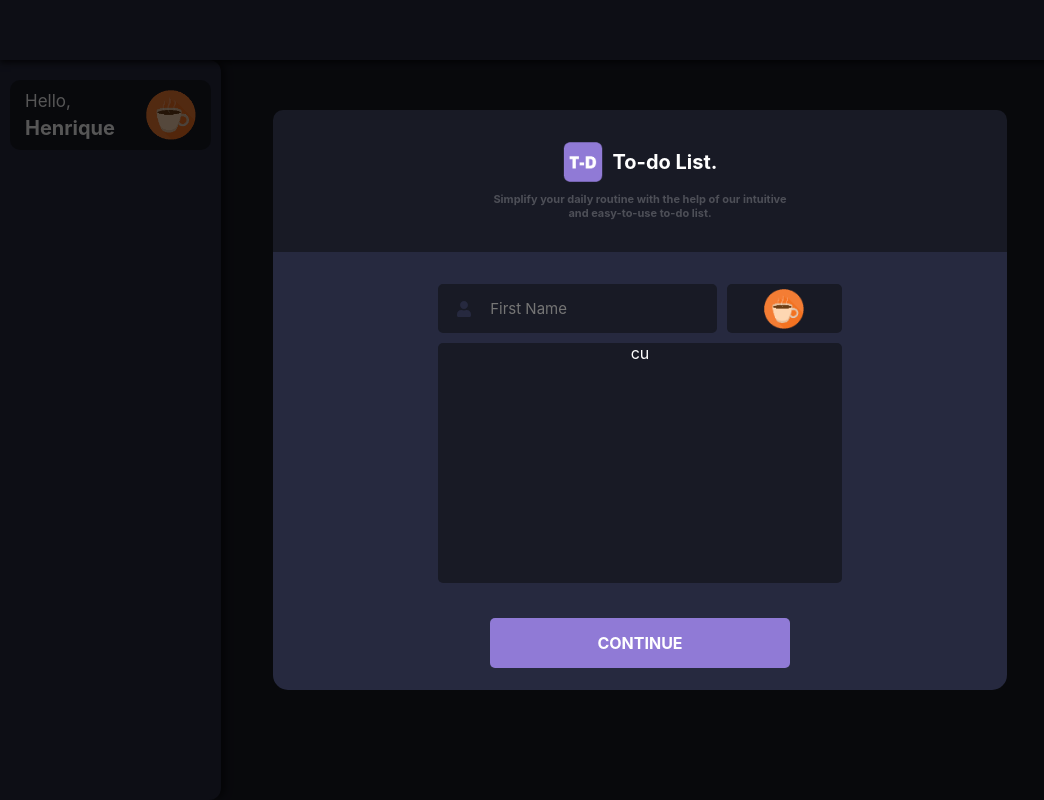
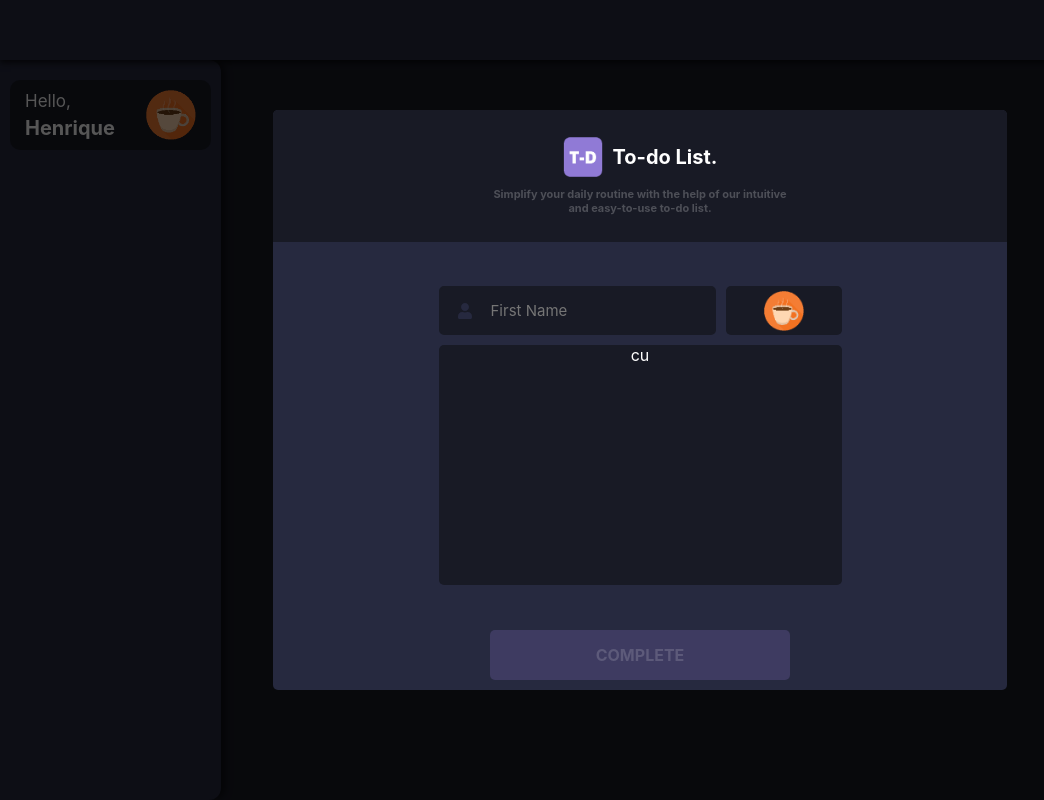
Before and after one commit to oPedroFranca/Todo-list, a React (Vite) app: page / in a window 1280 px wide. Shown: the whole page, without its empty margins (0-1044 px from the left). Built offline with nearby package versions, Linux system fonts and the light colour scheme.

Commit message:
create layout - creating modalForm

```diff
--- a/src/components/ModalFormUser/index.tsx
+++ b/src/components/ModalFormUser/index.tsx
@@ -8,6 +8,10 @@ import {
   ModalDiv,
   ModalForm,
   ModalHeader,
+  ModalHeaderDiv,
+  ModalHeaderIcon,
+  ModalHeaderInfo,
+  ModalHeaderTitle,
   ModalMain,
 } from './style';
 
@@ -23,15 +27,15 @@ export const ModalFormUser = () => {
       <ModalContent>
         <ModalHeader>
           <span>
-            <div>
-              <img src="public/icons/icon-Todo.png" alt="" />
-              <h1>To-do List.</h1>
-            </div>
+            <ModalHeaderDiv>
+              <ModalHeaderIcon src="public/icons/icon-Todo.png" alt="" />
+              <ModalHeaderTitle>To-do List.</ModalHeaderTitle>
+            </ModalHeaderDiv>
 
-            <p>
+            <ModalHeaderInfo>
               Simplify your daily routine with the help of our intuitive <br />{' '}
               and easy-to-use to-do list.
-            </p>
+            </ModalHeaderInfo>
           </span>
         </ModalHeader>
         <ModalMain>
--- a/src/components/ModalFormUser/style.tsx
+++ b/src/components/ModalFormUser/style.tsx
@@ -21,46 +21,48 @@ export const ModalContent = styled.div`
   max-height: 580px;
 
   margin: auto;
-  border-radius: 15px;
+  border-radius: 5px;
 
   top: 50%;
   left: 50%;
   transform: translate(-50%, -50%);
+
+  overflow: auto;
 `;
+
 // ---------------------- HEADER ----------------------
 
 export const ModalHeader = styled.div`
   display: flex;
-  flex-direction: row;
+  align-items: center;
+  align-content: center;
   justify-content: center;
-  align-items: center;
-  border-radius: 10px 10px 0px 0px;
   background-color: ${colors.dark_black};
   padding-top: 10px;
   padding-bottom: 10px;
+`;
 
-  & div {
+export const ModalHeaderDiv = styled.h1`
   display: flex;
   align-items: center;
   text-align: center;
   justify-content: center;
   margin-bottom: 10px;
+`;
 
-    & img {
-      width: 40px;
-    }
-
-    & h1 {
+export const ModalHeaderTitle = styled.h1`
   font-size: 20px;
   margin-left: 10px;
-    }
-  }
+`;
 
-  & p {
+export const ModalHeaderIcon = styled.img`
+  width: 40px;
+`;
+
+export const ModalHeaderInfo = styled.p`
   color: #ffffff3b;
   font-weight: bold;
   font-size: 11px;
-  }
 `;
 
 // ---------------------- MAIN ----------------------
@@ -70,9 +72,10 @@ export const ModalMain = styled.div`
   background-color: ${colors.white_black};
   margin: auto;
   width: 55%;
-  max-width: 430px;
+  max-width: 403px;
   min-width: 330px;
   height: 300px;
+  margin-bottom: 20px;
 `;
 
 export const ModalForm = styled.form`
--- a/src/components/SubmitButton/index.tsx
+++ b/src/components/SubmitButton/index.tsx
@@ -6,5 +6,5 @@ type inputName = {
 };
 
 export const SubmitButtonModal = ({ name }: inputName) => {
-  return <Buttonsubmit>Continue</Buttonsubmit>;
+  return <Buttonsubmit disabled={!name}>Complete</Buttonsubmit>;
 };
--- a/src/components/SubmitButton/style.tsx
+++ b/src/components/SubmitButton/style.tsx
@@ -5,14 +5,17 @@ export const Buttonsubmit = styled.button`
   margin: auto;
   width: 300px;
   height: 50px;
+  font-weight: bold;
+  font-size: 16px;
 
   background: ${colors.purple};
+  color: rgb(255, 255, 255);
+  transition: background 0.2s ease 0s, color 0.2s ease 0s;
+
   border-radius: 5px;
   border: 0px;
-  color: rgb(255, 255, 255);
-  font-weight: bold;
-  transition: background 0.2s ease 0s, color 0.2s ease 0s;
-  font-size: 16px;
+
+  margin-bottom: 10px;
   text-transform: uppercase;
   cursor: pointer;
 
--- a/src/index.css
+++ b/src/index.css
@@ -4,3 +4,23 @@
   background-color: #181a25;
   /* overflow: hidden; */
 }
+
+/* Estilizando a barra de rolagem */
+::-webkit-scrollbar {
+  width: 8px;
+  border-radius: 10px;
+  background-color: #272727;
+
+}
+
+/* Estilizando o "thumb" da barra de rolagem */
+::-webkit-scrollbar-thumb {
+  background-color: #775cd1;
+  margin-right: 10px;
+  border-radius: 10px;
+}
+
+/* Estilizando o "thumb" da barra de rolagem quando hover */
+::-webkit-scrollbar-thumb:hover {
+  background-color: #907ad6;
+}
```
Lines whose indentation alone changed are shown as unchanged.
